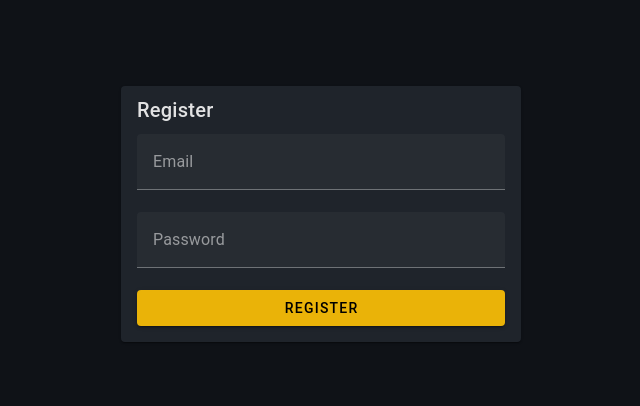
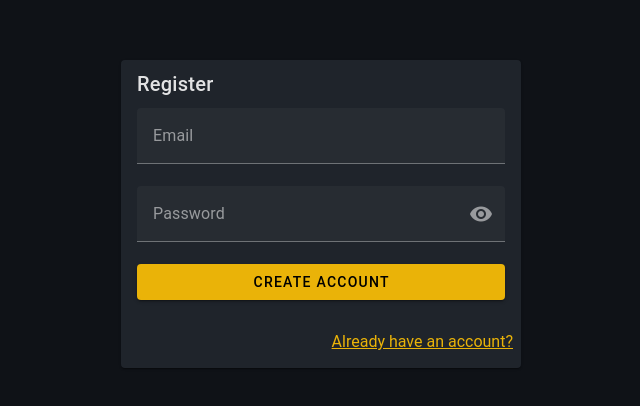
Before and after one commit to ManosMrgk/training-pwa, a Vue app: page /training-pwa/register in a window 1280 px wide. Shown: the part 186-592 px from the top of the page, without its empty margins (319-959 px from the left). Built offline with nearby package versions, Linux system fonts and the light colour scheme; no server answers.

Commit message:
Updated registration process

```diff
--- a/package.json
+++ b/package.json
@@ -9,6 +9,7 @@
     "test": "vitest"
   },
   "dependencies": {
+    "@mdi/font": "^7.4.47",
     "@mdi/js": "^7.4.47",
     "@supabase/supabase-js": "^2.0.0",
     "pdfmake": "^0.2.20",
--- a/src/App.vue
+++ b/src/App.vue
@@ -1,3 +1,7 @@
 <template>
   <router-view />
 </template>
+
+<style>
+@import '@mdi/font/css/materialdesignicons.css';
+</style>
--- a/src/main.ts
+++ b/src/main.ts
@@ -6,6 +6,7 @@ import 'vuetify/styles';
 import { createVuetify } from 'vuetify';
 import * as components from 'vuetify/components';
 import * as directives from 'vuetify/directives';
+import '@mdi/font/css/materialdesignicons.css'
 import { registerSW } from 'virtual:pwa-register';
 import { useAuthStore } from './store/auth';
 import { VCalendar } from 'vuetify/labs/VCalendar'
@@ -25,11 +26,7 @@ const vuetify = createVuetify({
     ...components
   }, directives,
   icons: {
-    defaultSet: 'mdi',
-    aliases,
-    sets: {
-      mdi
-    },
+    defaultSet: 'mdi'
   }
 });
 const app = createApp(App);
--- a/src/pages/Login.vue
+++ b/src/pages/Login.vue
@@ -5,19 +5,38 @@
         <v-card>
           <v-card-title>Log In</v-card-title>
           <v-card-text>
+            <v-alert
+              v-if="errorMsg"
+              type="error"
+              variant="tonal"
+              class="mb-3"
+              :text="errorMsg"
+            />
             <v-form @submit.prevent="submit">
               <v-text-field
-                v-model="email"
+                v-model.trim="email"
                 label="Email"
+                type="email"
+                :disabled="loading"
                 required
               />
               <v-text-field
                 v-model="password"
                 label="Password"
-                type="password"
+                :type="showPw ? 'text' : 'password'"
+                :append-inner-icon="showPw ? 'mdi-eye-off' : 'mdi-eye'"
+                @click:append-inner="showPw = !showPw"
+                :disabled="loading"
                 required
               />
-              <v-btn type="submit" color="accent" block>Log In</v-btn>
+              <v-btn
+                type="submit"
+                color="accent"
+                block
+                :loading="loading"
+              >
+                Log In
+              </v-btn>
             </v-form>
           </v-card-text>
           <v-card-actions>
@@ -31,23 +50,49 @@
 </template>
 
 <script lang="ts">
-import { defineComponent, ref } from 'vue';
-import { useAuthStore } from '@/store/auth';
-import { useRouter } from 'vue-router';
+import { defineComponent, ref } from 'vue'
+import { useAuthStore } from '@/store/auth'
+import { useRouter, useRoute } from 'vue-router'
+// CHANGE: Remove the import statements for the icons
+// import { mdiEye, mdiEyeOff } from '@mdi/js'
 
 export default defineComponent({
   setup() {
-    const email = ref('');
-    const password = ref('');
-    const auth = useAuthStore();
-    const router = useRouter();
+    const email = ref('')
+    const password = ref('')
+    const showPw = ref(false)
+    const loading = ref(false)
+    const errorMsg = ref<string | null>(null)
+
+    const auth = useAuthStore()
+    const router = useRouter()
+    const route = useRoute()
+
+    function prettyErr(err: any): string {
+      const msg = err?.message || ''
+      if (/Invalid login credentials/i.test(msg)) return 'Invalid email or password.'
+      if (/Email not confirmed|Email not verified/i.test(msg)) return 'Please verify your email before logging in.'
+      return msg || 'Login failed. Please try again.'
+    }
 
     async function submit() {
-      await auth.login(email.value, password.value);
-      router.push('/');
+      errorMsg.value = null
+      loading.value = true
+      try {
+        await auth.login(email.value, password.value)
+        // optional redirect support: /login?redirect=/admin
+        const redirect = (route.query.redirect as string) || '/'
+        router.push(redirect)
+      } catch (e: any) {
+        console.error(e)
+        errorMsg.value = prettyErr(e)
+      } finally {
+        loading.value = false
+      }
     }
 
-    return { email, password, submit };
+    // CHANGE: Remove the icons from the return statement
+    return { email, password, showPw, loading, errorMsg, submit }
   }
-});
+})
 </script>
--- a/src/pages/Register.vue
+++ b/src/pages/Register.vue
@@ -5,12 +5,61 @@
         <v-card>
           <v-card-title>Register</v-card-title>
           <v-card-text>
+            <!-- Errors -->
+            <v-alert
+              v-if="errorMsg"
+              type="error"
+              variant="tonal"
+              class="mb-3"
+              :text="errorMsg"
+            />
+
+            <!-- Success -->
+            <v-alert
+              v-if="successMsg"
+              type="success"
+              variant="tonal"
+              class="mb-3"
+            >
+              {{ successMsg }}
+              <div class="mt-2">
+                <RouterLink to="/login" class="text-accent">Go to Login</RouterLink>
+              </div>
+            </v-alert>
+
             <v-form @submit.prevent="onSubmit">
-              <v-text-field label="Email" v-model="email" required />
-              <v-text-field label="Password" v-model="pwd" type="password" required />
-              <v-btn type="submit" color="accent" block>Register</v-btn>
+              <v-text-field
+                v-model.trim="email"
+                label="Email"
+                type="email"
+                :disabled="loading || !!successMsg"
+                required
+              />
+              <v-text-field
+                v-model="pwd"
+                label="Password"
+                :type="showPw ? 'text' : 'password'"
+                :append-inner-icon="showPw ? 'mdi-eye-off' : 'mdi-eye'"
+                @click:append-inner="showPw = !showPw"
+                :disabled="loading || !!successMsg"
+                required
+              />
+              <v-btn
+                type="submit"
+                color="accent"
+                block
+                :loading="loading"
+                :disabled="!!successMsg"
+              >
+                Create Account
+              </v-btn>
             </v-form>
           </v-card-text>
+
+          <v-card-actions v-if="!successMsg">
+            <v-spacer />
+            <RouterLink to="/login" class="text-accent">Already have an account?</RouterLink>
+          </v-card-actions>
         </v-card>
       </v-col>
     </v-row>
@@ -20,15 +69,37 @@
 <script setup lang="ts">
 import { ref } from 'vue'
 import { useAuthStore } from '@/store/auth'
-import { useRouter } from 'vue-router'
 
 const email = ref('')
 const pwd = ref('')
+const showPw = ref(false)
+const loading = ref(false)
+const errorMsg = ref<string | null>(null)
+const successMsg = ref<string | null>(null)
+
 const auth = useAuthStore()
-const router = useRouter()
+
+function prettyErr(err: any): string {
+  const msg = err?.message || ''
+  if (/password/i.test(msg) && /weak|length|short/i.test(msg)) return 'Password is too weak.'
+  if (/user already registered|duplicate|exists/i.test(msg)) return 'This email is already registered.'
+  if (/rate limit|too many/i.test(msg)) return 'Too many attempts. Please try again later.'
+  return msg || 'Registration failed. Please try again.'
+}
 
 async function onSubmit() {
-  await auth.register(email.value, pwd.value)
-  router.push('/')
+  errorMsg.value = null
+  successMsg.value = null
+  loading.value = true
+  try {
+    await auth.register(email.value, pwd.value)
+    // Do NOT log in automatically. Ask user to verify email.
+    successMsg.value = 'Registration successful. Please check your email and click the confirmation link to activate your account.'
+  } catch (e: any) {
+    console.error(e)
+    errorMsg.value = prettyErr(e)
+  } finally {
+    loading.value = false
+  }
 }
 </script>
--- a/src/store/auth.ts
+++ b/src/store/auth.ts
@@ -85,9 +85,20 @@ export const useAuthStore = defineStore('auth', {
      * Register a new account.
      */
     async register(email: string, password: string) {
-      const { data, error } = await useSupabase().signUp(email, password);
+      const base = import.meta.env.BASE_URL || '/'
+      const redirectTo = `${window.location.origin}${base}`
+
+      const { data, error } = await supabase.auth.signUp({
+        email,
+        password,
+        options: { emailRedirectTo: redirectTo }
+      })
+
       if (error) throw error;
-      this.user = data.user;
+
+      if (data.session) {
+        await useSupabase().signOut();
+      }
     },
 
     /**
```
Also changed, not shown: 1 other file (tests, documents, lock files or other folders).
